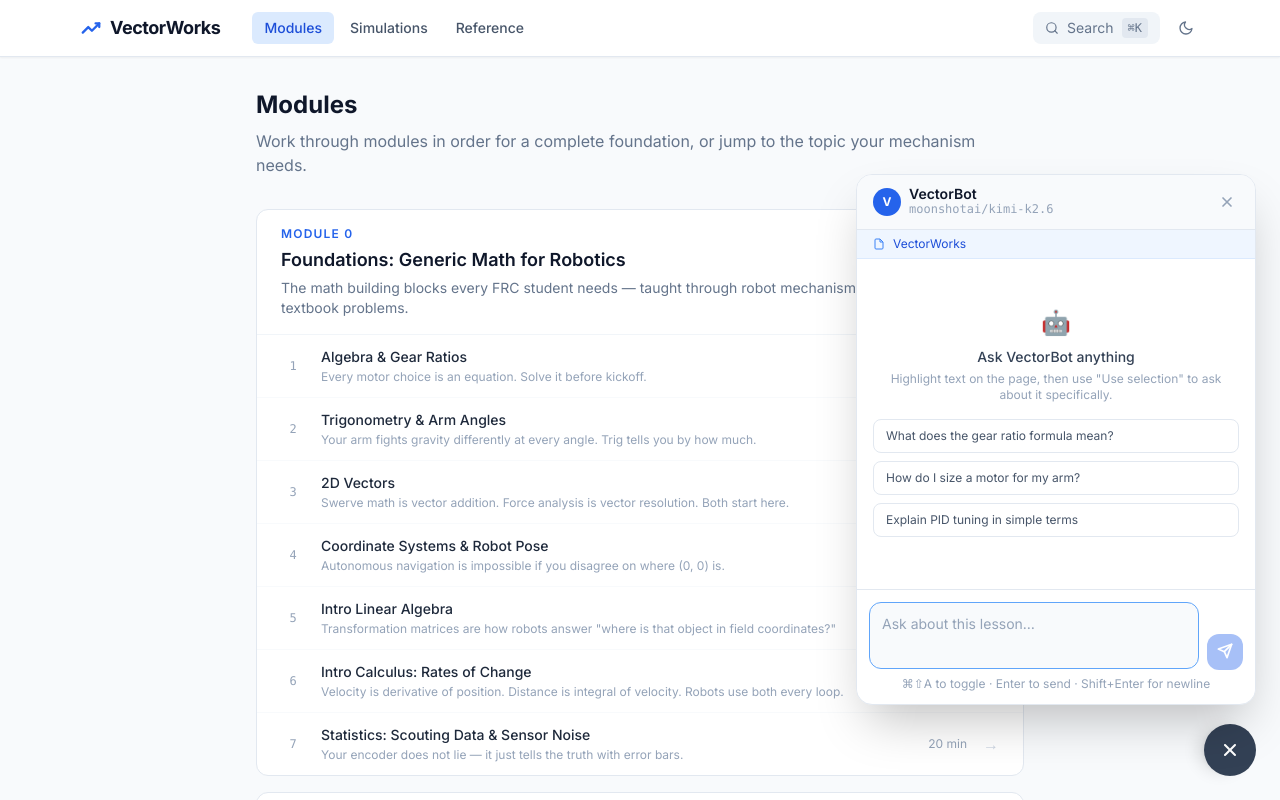
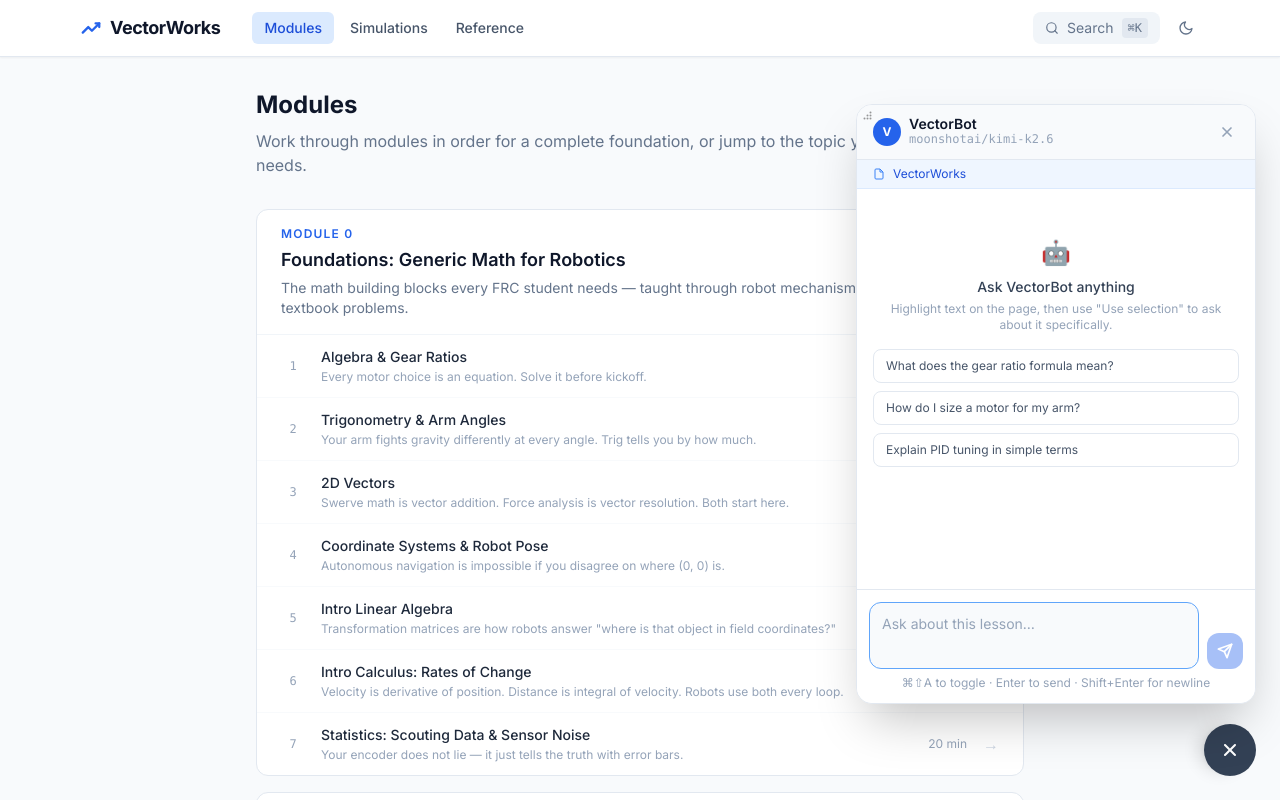
Before and after one commit to kparmar-hash/VectorWorks, a React (Vite) app: page /modules in a window 1280 px wide. Both pictures are taken after a click on the button 1230 px from the left and 750 px from the top of the page. Shown: the top 800 px of the page. Built offline with nearby package versions, Linux system fonts and the light colour scheme.

Commit message:
Renderer preview

```diff
--- a/package.json
+++ b/package.json
@@ -15,7 +15,9 @@
     "react-dom": "^19.2.7",
     "react-markdown": "^10.1.0",
     "react-router-dom": "^7.18.1",
-    "remark-gfm": "^4.0.1"
+    "rehype-katex": "^7.0.1",
+    "remark-gfm": "^4.0.1",
+    "remark-math": "^6.0.0"
   },
   "devDependencies": {
     "@types/katex": "^0.16.8",
--- a/src/ai/config.ts
+++ b/src/ai/config.ts
@@ -26,6 +26,7 @@ Guidelines:
 - When a student shares highlighted text from the page, focus your answer on that specific content.
 - When numbers are provided (motor specs, mechanism parameters), use them in your calculations.
 - Show the key formula and a brief worked step when it adds clarity.
+- Format all math using LaTeX delimiters: $ ... $ for inline math, and $$ ... $$ on their own lines for standalone equations. Never write raw LaTeX commands (e.g. \\frac, \\omega) outside of these delimiters.
 - Reference FRC conventions: WPILib API names, motor specs (NEO, Falcon, Kraken), standard gear ratios, game rules when relevant.
 - Use SI units by default; offer imperial equivalents when helpful for FRC context (lbf, inches, ft/s).
 - Never make up motor specs or game field dimensions — say "check the motor datasheet" instead.`,
--- a/src/components/chat/ChatPanel.tsx
+++ b/src/components/chat/ChatPanel.tsx
@@ -2,6 +2,8 @@ import { useState, useRef, useEffect, useCallback } from 'react';
 import { useLocation } from 'react-router-dom';
 import ReactMarkdown from 'react-markdown';
 import remarkGfm from 'remark-gfm';
+import remarkMath from 'remark-math';
+import rehypeKatex from 'rehype-katex';
 import { CURRICULUM } from '../../content/curriculum';
 import { streamChat, type ChatMessage } from '../../ai/nimClient';
 import { AI_CONFIG } from '../../ai/config';
@@ -49,7 +51,8 @@ interface DisplayMessage {
 function MarkdownContent({ content }: { content: string }) {
   return (
     <ReactMarkdown
-      remarkPlugins={[remarkGfm]}
+      remarkPlugins={[remarkGfm, remarkMath]}
+      rehypePlugins={[rehypeKatex]}
       components={{
         p: ({ children }) => <p className="mb-2 last:mb-0">{children}</p>,
         strong: ({ children }) => <strong className="font-semibold">{children}</strong>,
@@ -138,12 +141,50 @@ export function ChatPanel() {
   const [loading, setLoading] = useState(false);
   const [error, setError] = useState<string | null>(null);
   const [selection, setSelection] = useState('');
+  const [size, setSize] = useState({ width: 400, height: 600 });
   // Key lives server-side in the /api/nim proxy — always treat as available
   const hasKey = true;
 
   const messagesEndRef = useRef<HTMLDivElement>(null);
   const inputRef = useRef<HTMLTextAreaElement>(null);
   const abortRef = useRef<AbortController | null>(null);
+  const panelRef = useRef<HTMLDivElement>(null);
+
+  const MIN_WIDTH = 320;
+  const MAX_WIDTH = 900;
+  const MIN_HEIGHT = 360;
+  const MAX_HEIGHT = 900;
+
+  // Resizing only applies on desktop layouts (mobile stays full-width)
+  const [isDesktop, setIsDesktop] = useState(() => window.matchMedia('(min-width: 640px)').matches);
+  useEffect(() => {
+    const mq = window.matchMedia('(min-width: 640px)');
+    const onChange = () => setIsDesktop(mq.matches);
+    mq.addEventListener('change', onChange);
+    return () => mq.removeEventListener('change', onChange);
+  }, []);
+
+  // Drag-to-resize from the top-left corner
+  const startResize = useCallback((e: React.PointerEvent) => {
+    e.preventDefault();
+    const startX = e.clientX;
+    const startY = e.clientY;
+    const startWidth = size.width;
+    const startHeight = size.height;
+
+    function onMove(ev: PointerEvent) {
+      const maxHeight = Math.min(MAX_HEIGHT, window.innerHeight - 120);
+      const nextWidth = Math.min(MAX_WIDTH, Math.max(MIN_WIDTH, startWidth - (ev.clientX - startX)));
+      const nextHeight = Math.min(maxHeight, Math.max(MIN_HEIGHT, startHeight - (ev.clientY - startY)));
+      setSize({ width: nextWidth, height: nextHeight });
+    }
+    function onUp() {
+      window.removeEventListener('pointermove', onMove);
+      window.removeEventListener('pointerup', onUp);
+    }
+    window.addEventListener('pointermove', onMove);
+    window.addEventListener('pointerup', onUp);
+  }, [size]);
 
   const { label: pageLabel, context: pageContext } = usePageContext();
 
@@ -280,15 +321,36 @@ export function ChatPanel() {
 
       {/* Chat panel */}
       <div
-        className={`fixed bottom-0 right-0 z-40 flex flex-col transition-all duration-300 ease-in-out
+        ref={panelRef}
+        className={`fixed bottom-0 right-0 z-40 flex flex-col transition-opacity duration-300 ease-in-out
           ${open ? 'opacity-100 translate-y-0' : 'opacity-0 translate-y-4 pointer-events-none'}
-          w-full sm:w-[400px] sm:bottom-24 sm:right-6 sm:rounded-2xl overflow-hidden
+          w-full sm:bottom-24 sm:right-6 sm:rounded-2xl overflow-hidden
           bg-white dark:bg-slate-900 border border-slate-200 dark:border-slate-700
           shadow-2xl`}
-        style={{ maxHeight: 'min(600px, calc(100vh - 120px))' }}
+        style={{
+          height: 'min(' + size.height + 'px, calc(100vh - 120px))',
+          ...(isDesktop ? { width: size.width } : {}),
+        }}
         aria-label="VectorBot chat panel"
         role="complementary"
       >
+        {/* Resize handle (top-left corner) */}
+        <div
+          onPointerDown={startResize}
+          className="hidden sm:flex absolute top-0 left-0 w-5 h-5 cursor-nwse-resize items-center justify-center z-10 group"
+          aria-label="Resize chat panel"
+          role="separator"
+        >
+          <svg width="9" height="9" viewBox="0 0 9 9" className="opacity-40 group-hover:opacity-80 transition-opacity">
+            <circle cx="1.5" cy="7.5" r="1" fill="currentColor" />
+            <circle cx="4.5" cy="7.5" r="1" fill="currentColor" />
+            <circle cx="7.5" cy="7.5" r="1" fill="currentColor" />
+            <circle cx="4.5" cy="4.5" r="1" fill="currentColor" />
+            <circle cx="7.5" cy="4.5" r="1" fill="currentColor" />
+            <circle cx="7.5" cy="1.5" r="1" fill="currentColor" />
+          </svg>
+        </div>
+
         {/* Header */}
         <div className="flex items-center justify-between px-4 py-3 border-b border-slate-200 dark:border-slate-700 bg-slate-50 dark:bg-slate-800 shrink-0">
           <div className="flex items-center gap-2">
```
Also changed, not shown: 1 other file (tests, documents, lock files or other folders).
